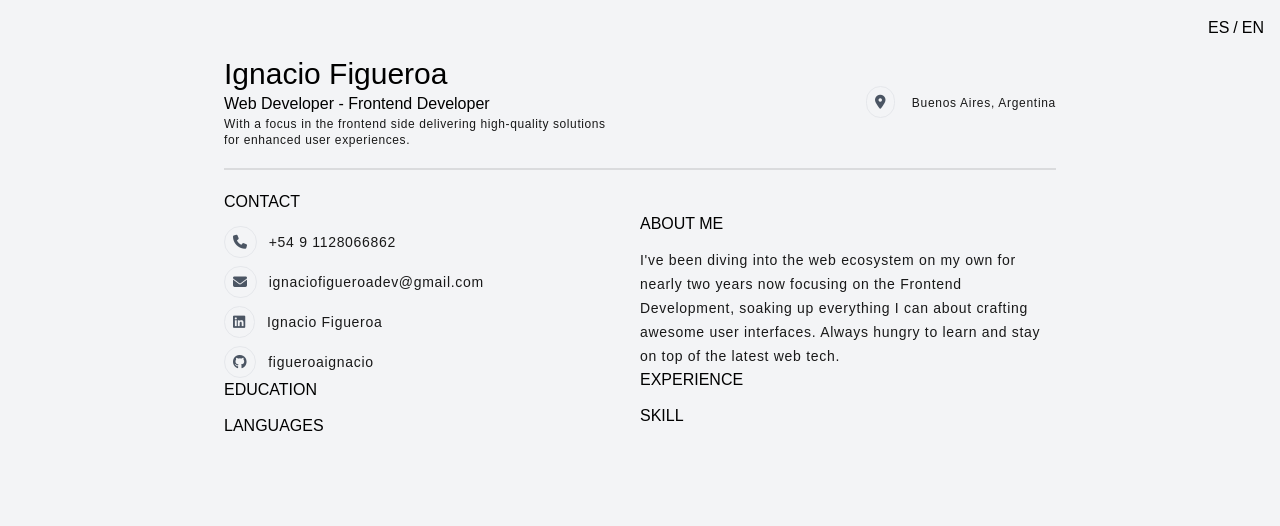
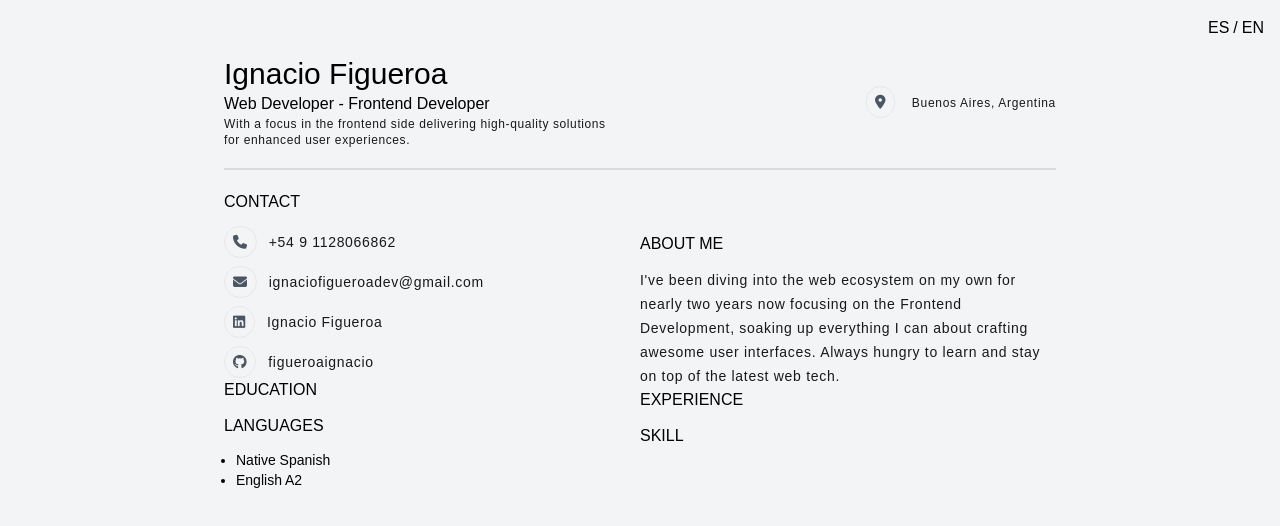
Before and after one commit to figueroaignacio/cv, a website built with Vite: page index.html in a window 1280 px wide. Built offline with nearby package versions, Linux system fonts and the light colour scheme; files whose address does not match are found by name.

Commit message:
feat: add languages section

```diff
--- a/index.html
+++ b/index.html
@@ -43,6 +43,12 @@
           </div>
           <div>
             <h3 data-section="languages" data-value="title"></h3>
+            <div class="flex flex-col gap-3 text-sm">
+              <ul>
+                <li data-section="languages" data-value="spanish" class="list-disc ml-3"></span>
+                <li data-section="languages" data-value="english" class="list-disc ml-3"></span>
+              </ul>
+            </div>
           </div>
         </section>
         <section class="mt-3">
--- a/src/languages/en.json
+++ b/src/languages/en.json
@@ -10,7 +10,9 @@
     "title": "Education"
   },
   "languages": {
-    "title": "Languages"
+    "title": "Languages",
+    "spanish": "Native Spanish",
+    "english": "English A2"
   },
   "about": {
     "title": "About me",
--- a/src/languages/es.json
+++ b/src/languages/es.json
@@ -10,7 +10,9 @@
     "title": "Educación"
   },
   "languages": {
-    "title": "Lenguajes"
+    "title": "Lenguajes",
+    "spanish": "Español Nativo",
+    "english": "Inglés A2"
   },
   "about": {
     "title": "Sobre mi",
```
Also changed, not shown: src/styles/output.css.
